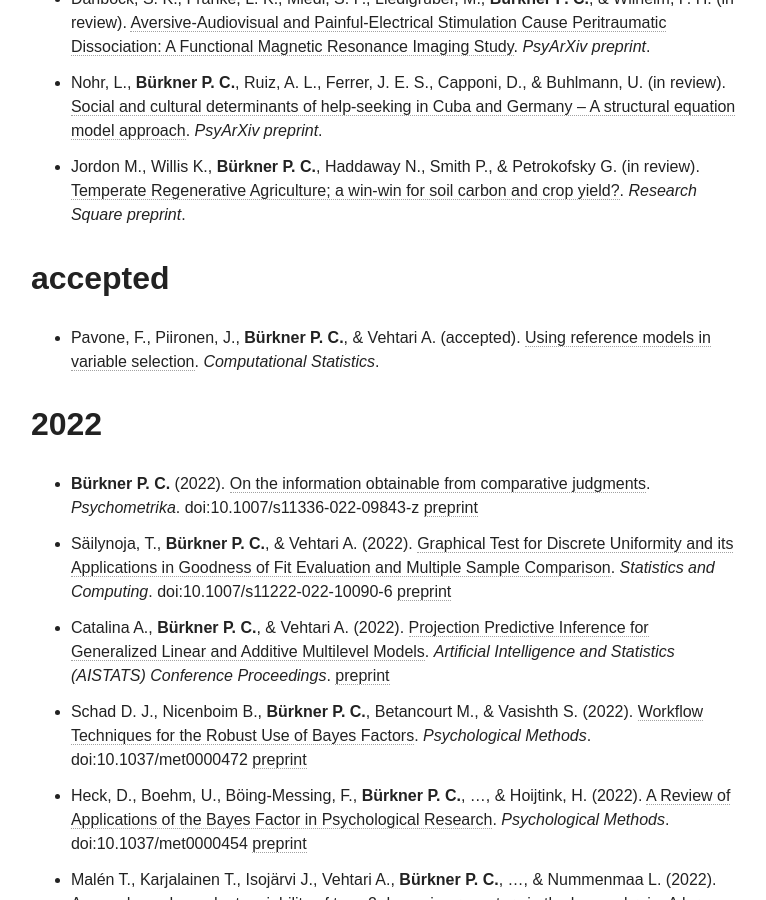
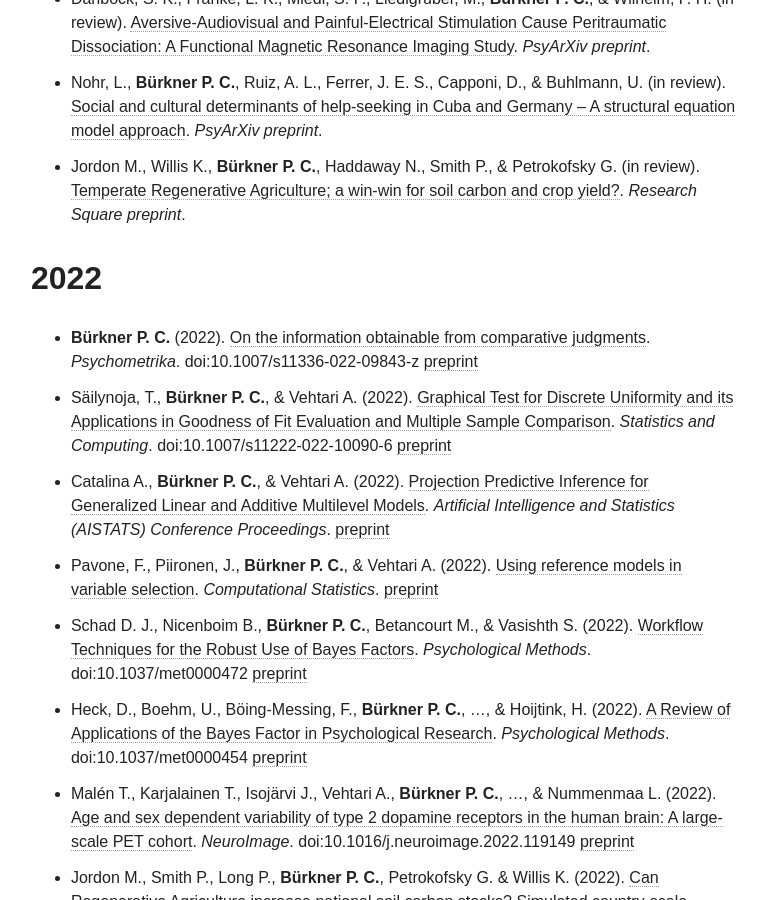
Before and after one commit to paul-buerkner/paul-buerkner.github.io, a Jekyll site: the page built from publications/index.md, in a window 1280 px wide and 900 px high, scrolled down 1727 px. Shown: the whole window, without its empty margins (255-1021 px from the left). Built offline with Jekyll 4.4.1, drawn with Linux system fonts in a browser that asks for light colours; nearby versions of some CDN libraries.

Commit message:
move paper to published

```diff
--- a/publications/index.md
+++ b/publications/index.md
@@ -25,16 +25,13 @@
 * Nohr, L., **Bürkner P. C.**, Ruiz, A. L., Ferrer, J. E. S., Capponi, D., & Buhlmann, U. (in review). [Social and cultural determinants of help-seeking in Cuba and Germany – A structural equation model approach](https://psyarxiv.com/5tqwv/). *PsyArXiv preprint*.
 * Jordon M., Willis K., **Bürkner P. C.**, Haddaway N., Smith P., & Petrokofsky G. (in review). [Temperate Regenerative Agriculture; a win-win for soil carbon and crop yield?](https://www.researchsquare.com/article/rs-1064515/v1). *Research Square preprint*.
 
-## accepted
-
-* Pavone, F., Piironen, J., **Bürkner P. C.**, & Vehtari A. (accepted). [Using reference models in variable selection](https://arxiv.org/abs/2004.13118). *Computational Statistics*.
-
 ## 2022
 
 * **Bürkner P. C.** (2022). [On the information obtainable from comparative judgments](https://link.springer.com/article/10.1007/s11336-022-09843-z). *Psychometrika*.
 doi:10.1007/s11336-022-09843-z [preprint](https://psyarxiv.com/j5efn/)
 * Säilynoja, T., **Bürkner P. C.**, & Vehtari A. (2022). [Graphical Test for Discrete Uniformity and its Applications in Goodness of Fit Evaluation and Multiple Sample Comparison](https://link.springer.com/article/10.1007/s11222-022-10090-6). *Statistics and Computing*. doi:10.1007/s11222-022-10090-6 [preprint](https://arxiv.org/abs/2103.10522)
 * Catalina A., **Bürkner P. C.**, & Vehtari A. (2022). [Projection Predictive Inference for Generalized Linear and Additive Multilevel Models](https://proceedings.mlr.press/v151/catalina22a/catalina22a.pdf). *Artificial Intelligence and Statistics (AISTATS) Conference Proceedings*. [preprint](https://arxiv.org/abs/2010.06994)
+* Pavone, F., Piironen, J., **Bürkner P. C.**, & Vehtari A. (2022). [Using reference models in variable selection](https://link.springer.com/article/10.1007/s00180-022-01231-6). *Computational Statistics*. [preprint](https://arxiv.org/abs/2004.13118)
 * Schad D. J., Nicenboim B., **Bürkner P. C.**, Betancourt M., & Vasishth S. (2022). [Workflow Techniques for the Robust Use of Bayes Factors](https://doi.apa.org/doiLanding?doi=10.1037%2Fmet0000472). *Psychological Methods*. doi:10.1037/met0000472 [preprint](https://arxiv.org/abs/2103.08744)
 * Heck, D., Boehm, U., Böing-Messing, F., **Bürkner P. C.**, ..., & Hoijtink, H. (2022). [A Review of Applications of the Bayes Factor in Psychological Research](https://psycnet.apa.org/record/2022-40577-001). *Psychological Methods*. doi:10.1037/met0000454 [preprint](https://psyarxiv.com/cu43g/)
 * Malén T., Karjalainen T., Isojärvi J., Vehtari A., **Bürkner P. C.**, ..., & Nummenmaa L. (2022). [Age and sex dependent variability of type 2 dopamine receptors in the human brain: A large-scale PET cohort](https://doi.org/10.1016/j.neuroimage.2022.119149). *NeuroImage*. doi:10.1016/j.neuroimage.2022.119149 [preprint](https://www.biorxiv.org/content/10.1101/2021.08.10.455776v1)
```
